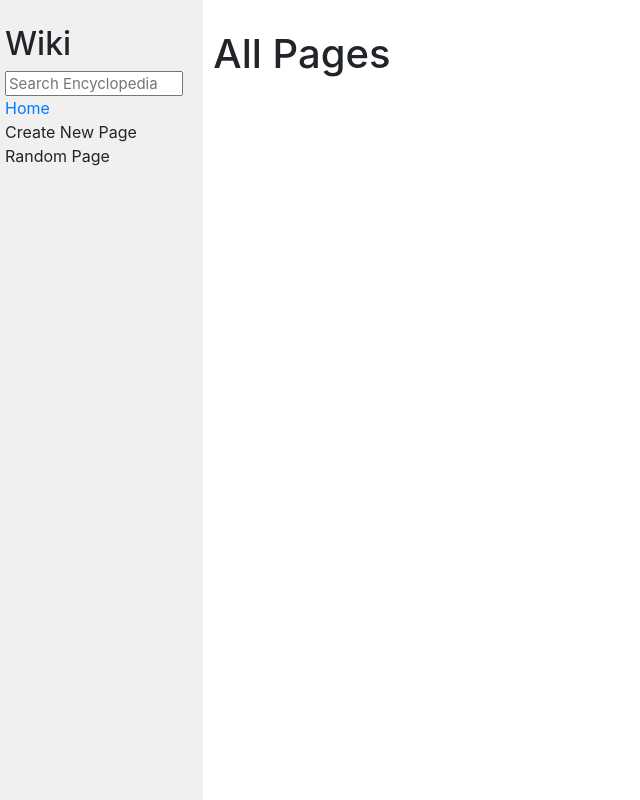
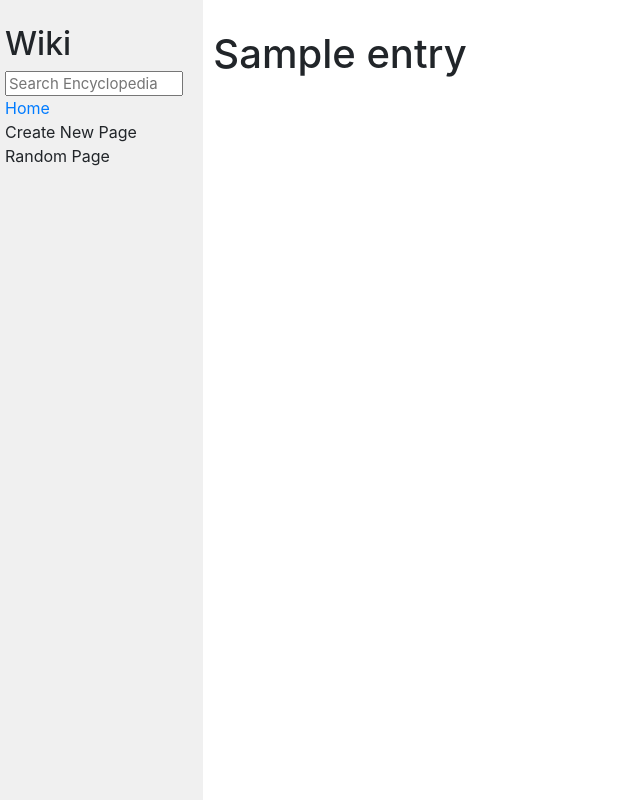
Before and after one commit to ca-Stella/cs50w-wiki, a Django app: template encyclopedia/templates/encyclopedia/entry.html in a window 1280 px wide. Shown: the whole page, without its empty margins (0-640 px from the left). Run offline with Django 3.2, Linux system fonts and the light colour scheme; the template is opened without the code that fills it: most values are stand-ins (such as "Sample title", 1, 10 or a date in 2020); some libraries are stand-ins or nearby versions.

Commit message:
Fix entry page codes

```diff
--- a/encyclopedia/templates/encyclopedia/entry.html
+++ b/encyclopedia/templates/encyclopedia/entry.html
@@ -1,10 +1,10 @@
 {% extends "encyclopedia/layout.html" %}
 
 {% block title %}
-    {{ title }}
+    {{ entry }}
 {% endblock %}
 
 {% block body %}
-    <h1>All Pages</h1>
+    <h1>{{ entry }}</h1>
 
 {% endblock %}
--- a/encyclopedia/views.py
+++ b/encyclopedia/views.py
@@ -9,10 +9,10 @@ def index(request):
         "entries": util.list_entries()
     })
 
-def entry(request, title):
+def entry(request, entry):
     markdowner = Markdown()
-    page = util.get_entry(title)
+    page = util.get_entry(entry)
     return render(request, "encyclopedia/entry.html", {
         "page": markdowner.convert(page),
-        "title": title
+        "entry": entry
     })
```
